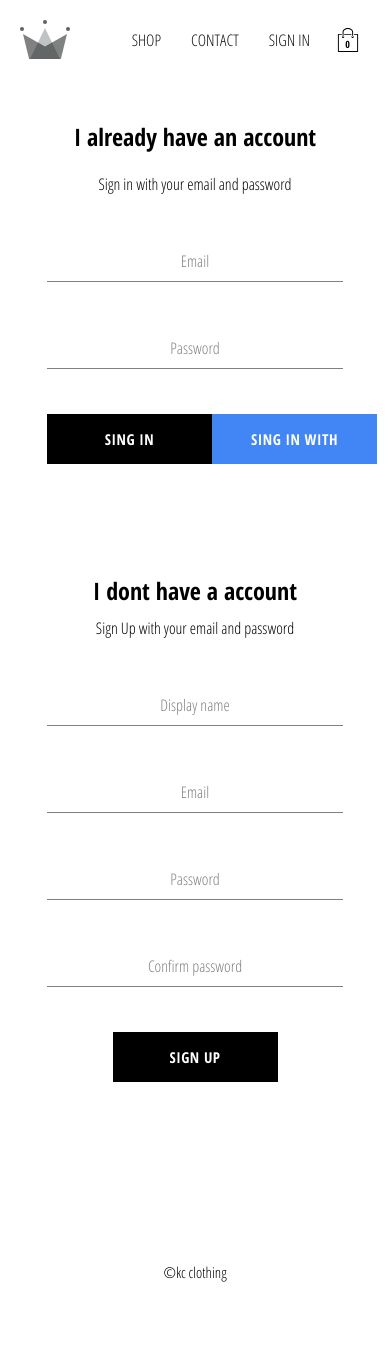
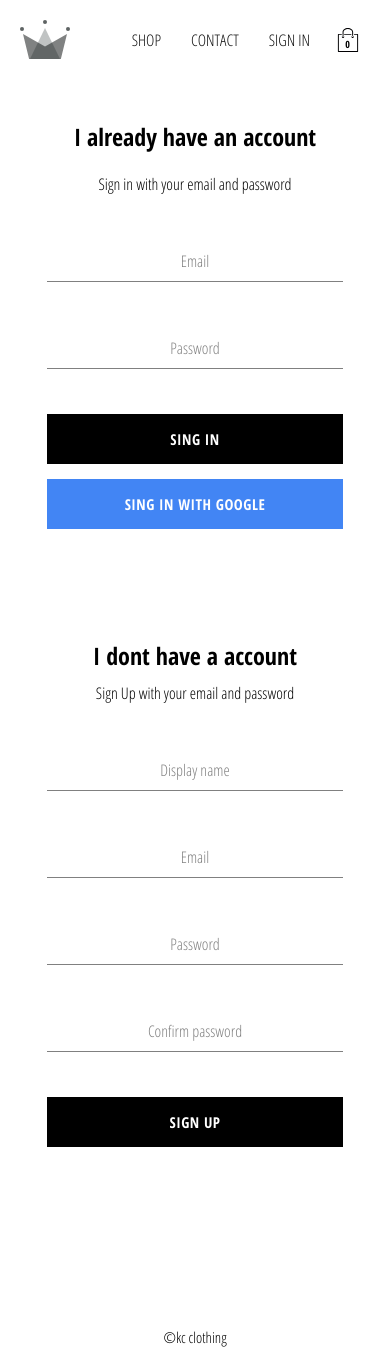
Before and after one commit to dejan-o/KC-CLOTHING, a React (Create React App) app in the folder client/: page /signin in a window 390 px wide. Before the commit the page ends 1282 px from the top, so only its background shows below. Built offline with nearby package versions, Linux system fonts and the light colour scheme; no server answers.

Commit message:
improving mobile and ipad view

```diff
--- a/client/src/components/cart_dropdown/CartDropdown.scss
+++ b/client/src/components/cart_dropdown/CartDropdown.scss
@@ -29,3 +29,10 @@
       margin-top: auto;
     }
   }
+
+  @media screen and (max-width:800px){
+    .cart-dropdown{
+      top: 70px;
+      right: 30px;
+    }
+  }
--- a/client/src/components/sign_in/Sign_in.scss
+++ b/client/src/components/sign_in/Sign_in.scss
@@ -29,3 +29,15 @@
        }
     }
   }
+
+
+  @media screen and (max-width: 600px){
+    .sign-in{
+       .buttons{
+           justify-content: unset;
+           display: grid;
+           grid-gap: 15px;
+
+       }
+    }
+  }
--- a/client/src/components/sign_up/SignUp.scss
+++ b/client/src/components/sign_up/SignUp.scss
@@ -24,3 +24,13 @@
        }
     }
   }
+
+
+  @media screen and (max-width: 600px){
+    .sign-up{
+       button{
+           width: 100%;
+
+       }
+    }
+  }
```
